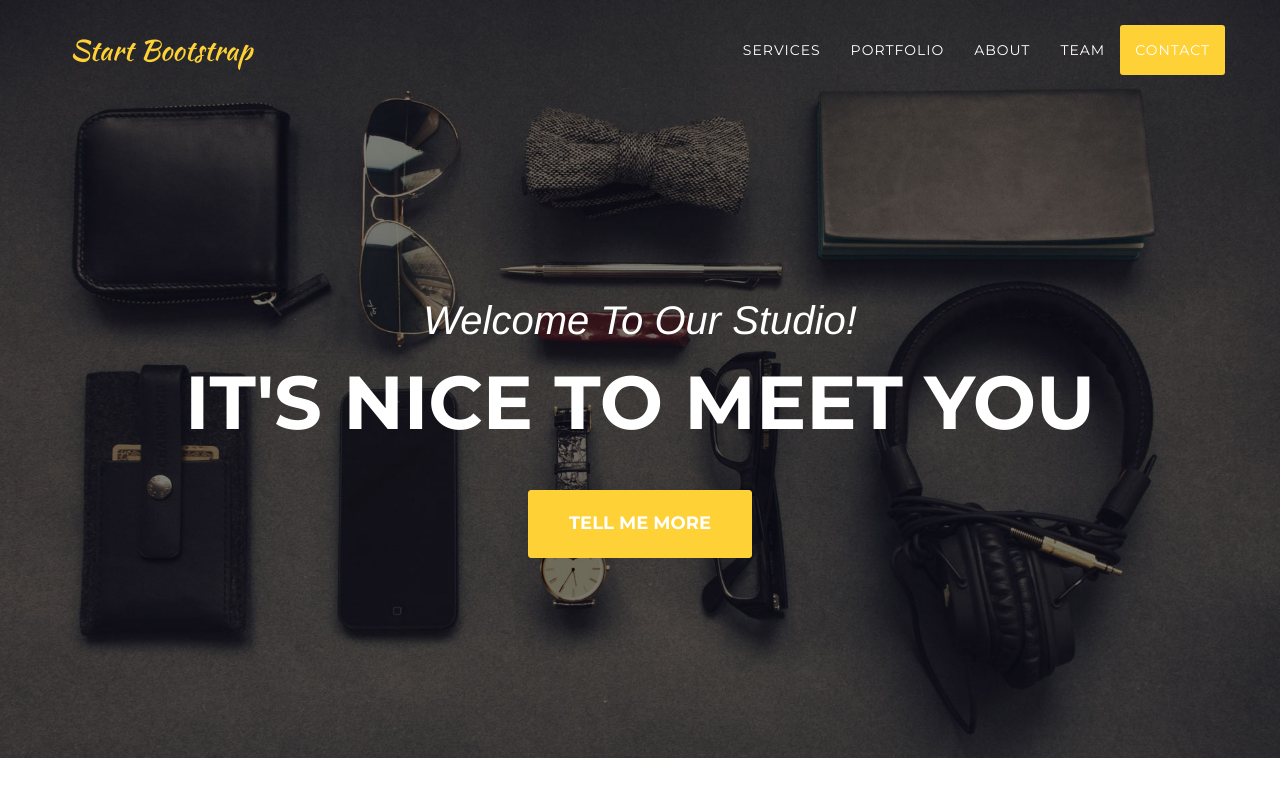
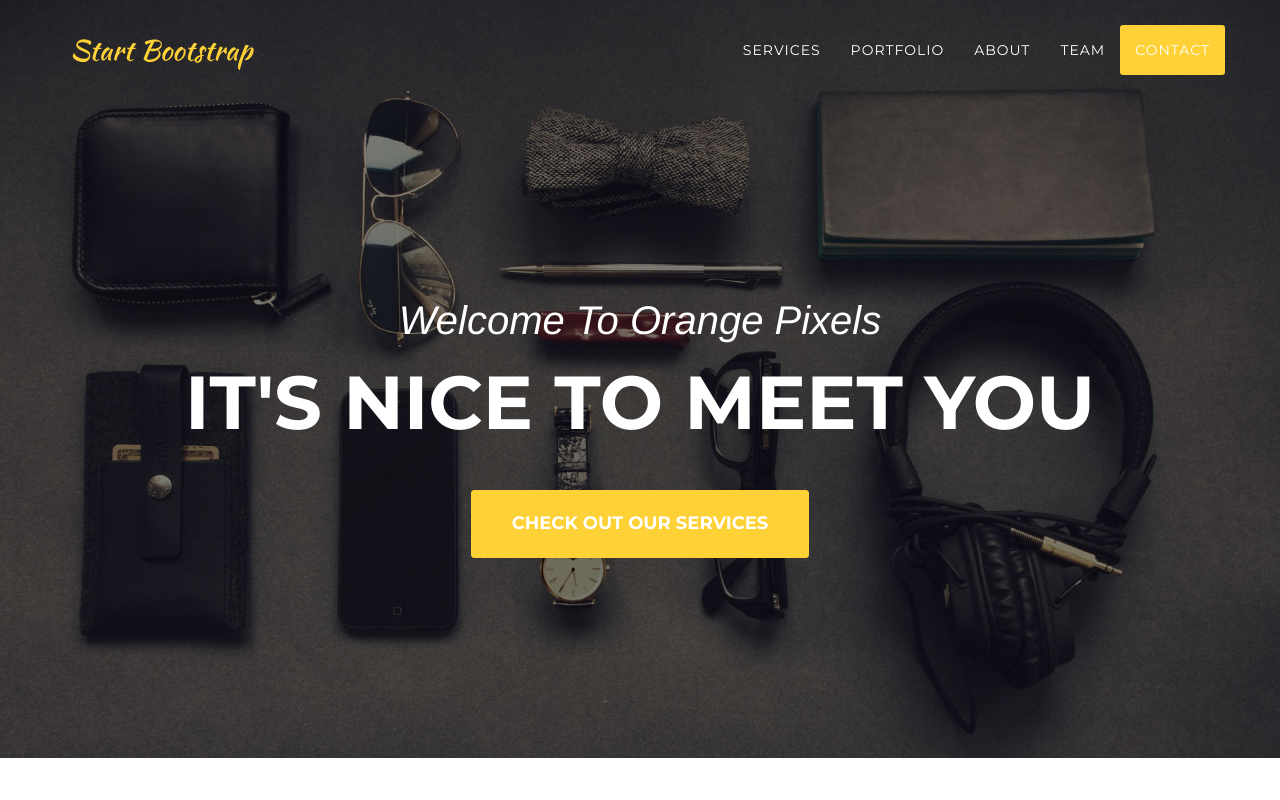
Before and after one commit to UnDutchableStar/portfolio, a website: page index.html in a window 1280 px wide. Shown: the top 800 px of the page. Drawn offline with nearby package versions, Linux system fonts and the light colour scheme; a web font is replaced by a local one.

Commit message:
Edited intro text
Just modified the intro text only

```diff
--- a/index.html
+++ b/index.html
@@ -78,9 +78,9 @@
     <header>
         <div class="container">
             <div class="intro-text">
-                <div class="intro-lead-in">Welcome To Our Studio!</div>
+                <div class="intro-lead-in">Welcome To Orange Pixels</div>
                 <div class="intro-heading">It's Nice To Meet You</div>
-                <a href="#services" class="page-scroll btn btn-xl">Tell Me More</a>
+                <a href="#services" class="page-scroll btn btn-xl">Check out our services</a>
             </div>
         </div>
     </header>
```
